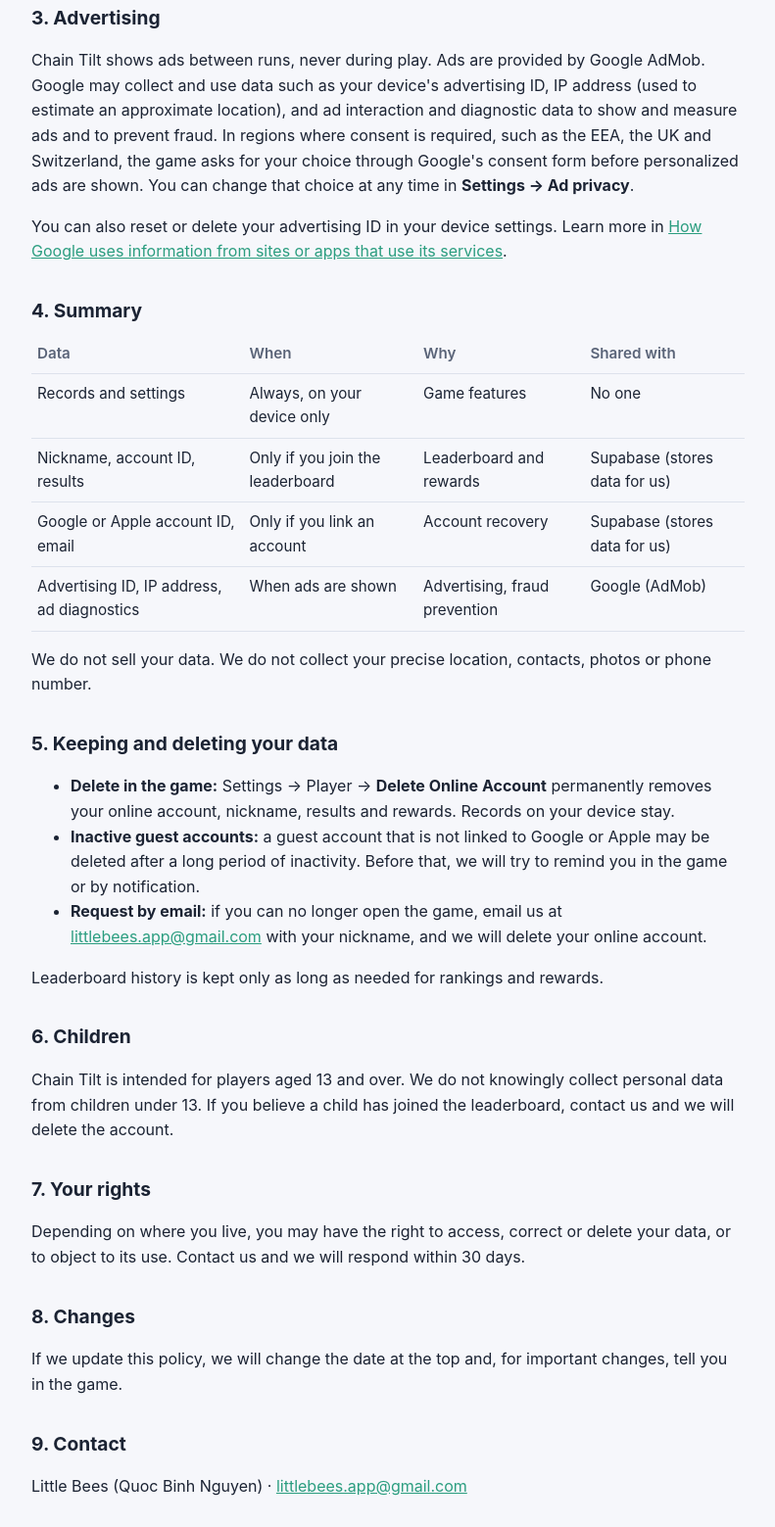
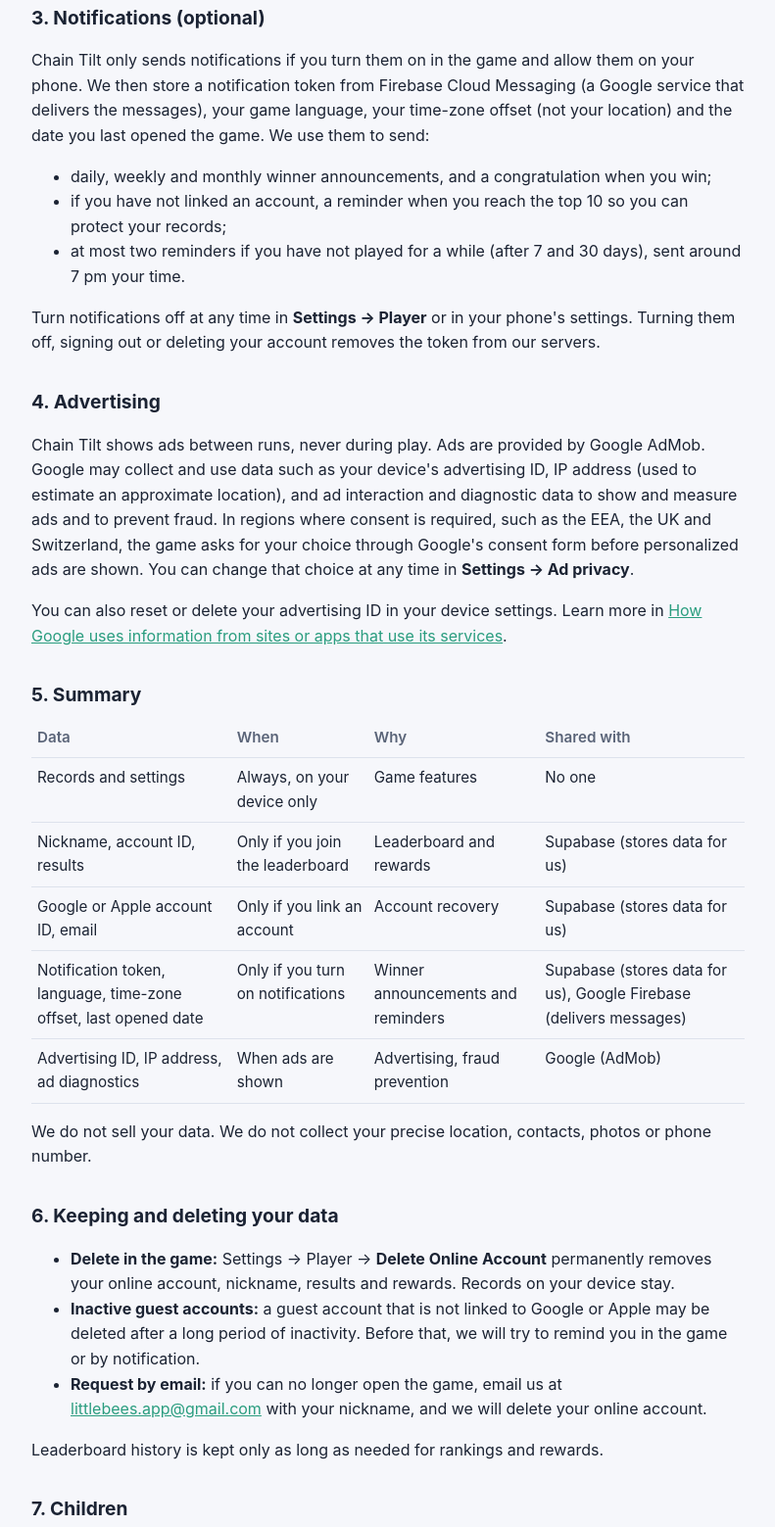
Before and after one commit to quocbinhnguyen/littlebees, a plain HTML site: page chaintilt/privacy.html in a window 1280 px wide. Shown: the part 967-2526 px from the top of the page at 98% size, without its empty margins (244-1035 px from the left). Drawn offline with Linux system fonts and the light colour scheme.

Commit message:
Privacy policy: notifications section (winner announcements, top-10 and come-back reminders)
Co-Authored-By: Claude Opus 5.5 <noreply@anthropic.com>

```diff
--- a/chaintilt/privacy.html
+++ b/chaintilt/privacy.html
@@ -31,7 +31,7 @@
 <body>
 <main>
   <h1>Chain Tilt Privacy Policy</h1>
-  <p class="muted">Last updated: November 22, 2026</p>
+  <p class="muted">Last updated: November 24, 2026</p>
 
   <div class="card">
     <p>Chain Tilt is a mobile game made by Little Bees, an independent studio run by Quoc Binh Nguyen ("we", "us"). This policy explains what data the game uses, why, and the choices you have. You can play without creating an account. Your records then stay on your device.</p>
@@ -51,23 +51,33 @@
   <p>If you choose to <strong>link Google</strong> (Android) or <strong>Apple</strong> (iPhone) to protect your account, the sign-in provider shares an account identifier and, if available, your email address with us. We use them only to let you restore your account. We never show them to other players.</p>
   <p>This data is stored with <a href="https://supabase.com/privacy">Supabase</a>, our database provider, and is sent over encrypted connections (HTTPS).</p>
 
-  <h2>3. Advertising</h2>
+  <h2>3. Notifications (optional)</h2>
+  <p>Chain Tilt only sends notifications if you turn them on in the game and allow them on your phone. We then store a notification token from Firebase Cloud Messaging (a Google service that delivers the messages), your game language, your time-zone offset (not your location) and the date you last opened the game. We use them to send:</p>
+  <ul>
+    <li>daily, weekly and monthly winner announcements, and a congratulation when you win;</li>
+    <li>if you have not linked an account, a reminder when you reach the top 10 so you can protect your records;</li>
+    <li>at most two reminders if you have not played for a while (after 7 and 30 days), sent around 7 pm your time.</li>
+  </ul>
+  <p>Turn notifications off at any time in <strong>Settings → Player</strong> or in your phone's settings. Turning them off, signing out or deleting your account removes the token from our servers.</p>
+
+  <h2>4. Advertising</h2>
   <p>Chain Tilt shows ads between runs, never during play. Ads are provided by Google AdMob. Google may collect and use data such as your device's advertising ID, IP address (used to estimate an approximate location), and ad interaction and diagnostic data to show and measure ads and to prevent fraud. In regions where consent is required, such as the EEA, the UK and Switzerland, the game asks for your choice through Google's consent form before personalized ads are shown. You can change that choice at any time in <strong>Settings → Ad privacy</strong>.</p>
   <p>You can also reset or delete your advertising ID in your device settings. Learn more in <a href="https://policies.google.com/technologies/partner-sites">How Google uses information from sites or apps that use its services</a>.</p>
 
-  <h2>4. Summary</h2>
+  <h2>5. Summary</h2>
   <div class="wrap">
   <table>
     <tr><th>Data</th><th>When</th><th>Why</th><th>Shared with</th></tr>
     <tr><td>Records and settings</td><td>Always, on your device only</td><td>Game features</td><td>No one</td></tr>
     <tr><td>Nickname, account ID, results</td><td>Only if you join the leaderboard</td><td>Leaderboard and rewards</td><td>Supabase (stores data for us)</td></tr>
     <tr><td>Google or Apple account ID, email</td><td>Only if you link an account</td><td>Account recovery</td><td>Supabase (stores data for us)</td></tr>
+    <tr><td>Notification token, language, time-zone offset, last opened date</td><td>Only if you turn on notifications</td><td>Winner announcements and reminders</td><td>Supabase (stores data for us), Google Firebase (delivers messages)</td></tr>
     <tr><td>Advertising ID, IP address, ad diagnostics</td><td>When ads are shown</td><td>Advertising, fraud prevention</td><td>Google (AdMob)</td></tr>
   </table>
   </div>
   <p>We do not sell your data. We do not collect your precise location, contacts, photos or phone number.</p>
 
-  <h2>5. Keeping and deleting your data</h2>
+  <h2>6. Keeping and deleting your data</h2>
   <ul>
     <li><strong>Delete in the game:</strong> Settings → Player → <strong>Delete Online Account</strong> permanently removes your online account, nickname, results and rewards. Records on your device stay.</li>
     <li><strong>Inactive guest accounts:</strong> a guest account that is not linked to Google or Apple may be deleted after a long period of inactivity. Before that, we will try to remind you in the game or by notification.</li>
@@ -75,16 +85,16 @@
   </ul>
   <p>Leaderboard history is kept only as long as needed for rankings and rewards.</p>
 
-  <h2>6. Children</h2>
+  <h2>7. Children</h2>
   <p>Chain Tilt is intended for players aged 13 and over. We do not knowingly collect personal data from children under 13. If you believe a child has joined the leaderboard, contact us and we will delete the account.</p>
 
-  <h2>7. Your rights</h2>
+  <h2>8. Your rights</h2>
   <p>Depending on where you live, you may have the right to access, correct or delete your data, or to object to its use. Contact us and we will respond within 30 days.</p>
 
-  <h2>8. Changes</h2>
+  <h2>9. Changes</h2>
   <p>If we update this policy, we will change the date at the top and, for important changes, tell you in the game.</p>
 
-  <h2>9. Contact</h2>
+  <h2>10. Contact</h2>
   <p>Little Bees (Quoc Binh Nguyen) · <a href="mailto:littlebees.app@gmail.com">littlebees.app@gmail.com</a></p>
 </main>
 </body>
```
